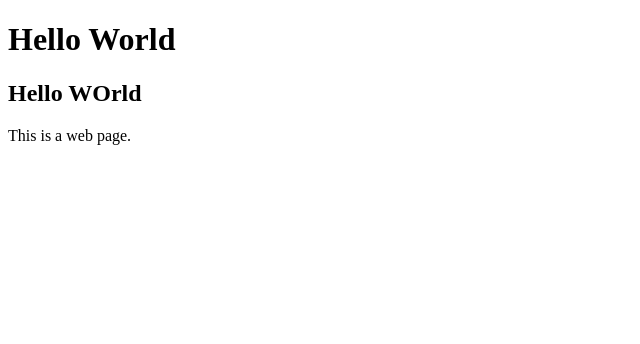
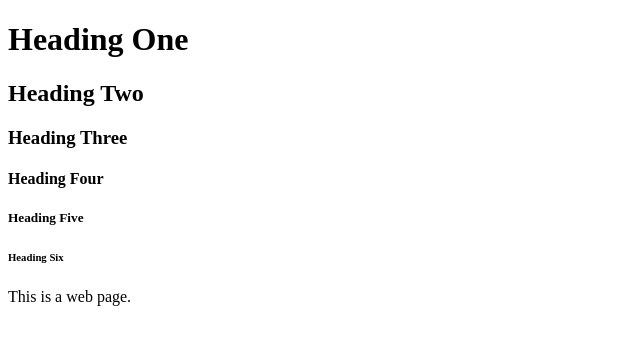
Before and after one commit to georgenorrisnz/georgenorrisnz.github.io, a plain HTML site: page eda1.html in a window 1280 px wide. Shown: the whole page, without its empty margins (0-640 px from the left). Drawn offline with Linux system fonts and the light colour scheme.

Commit message:
Headings 1-6 added

```diff
--- a/eda1.html
+++ b/eda1.html
@@ -5,8 +5,12 @@
     <title>Hello World</title>
   </head>
   <body>
-    <h1>Hello World</h1>
-    <h2>Hello WOrld</h1>
+    <h1>Heading One</h1>
+    <h2>Heading Two</h2>
+    <h3>Heading Three</h3>
+    <h4>Heading Four</h4>
+    <h5>Heading Five</h5>
+    <h6>Heading Six</h6>
     <p>This is a web page.</p>
   </body>
 </html>
```
